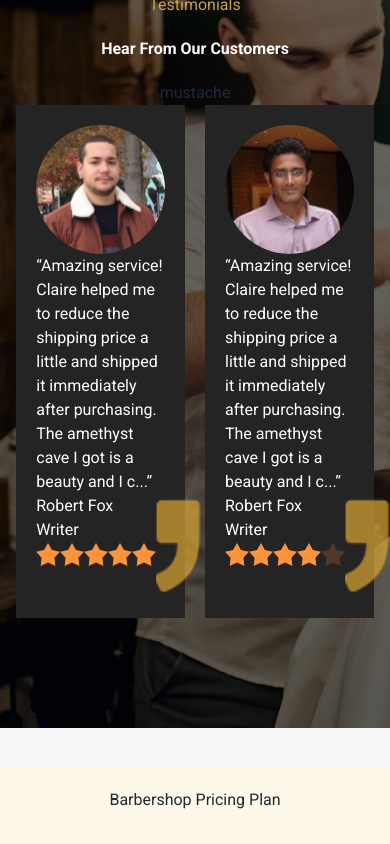
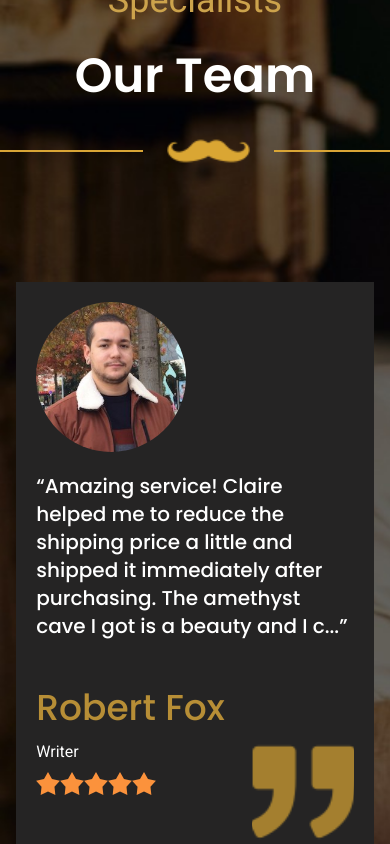
Before and after one commit to Shahriar-Samir/Barbarz, a Next.js app: page / in a window 390 px wide. Shown: the part 10700-11544 px from the top of the page. Built offline with nearby package versions, Linux system fonts and the light colour scheme.

Commit message:
add: testimonials section design and responsiveness

```diff
--- a/src/components/Testimonials.tsx
+++ b/src/components/Testimonials.tsx
@@ -2,23 +2,30 @@ import React from 'react';
 
 const Testimonials = () => {
     return (
-        <section className='bg-[url("/review.jpg")] h-[100vh] bg-cover flex justify-center items-center flex-col'>
+        <section className='bg-[url("/review.jpg")] bg-cover flex justify-center items-center flex-col gap-28 py-24'>
              <section className='flex flex-col items-center gap-5'>
-            <h2 className='text-[#CCA34C] text-'>Testimonials</h2>
-                    <h1 className=' text-white font-semibold'>Hear From Our Customers</h1>
-                    <div className='divide-x-0'>
-                    mustache
+             <h3 className='text-[#CCA34C] text-4xl'>Specialists</h3>
+                    <h1 className='text-white text-5xl font-semibold font-poppins mt-3'>Our Team</h1>
+                    <div className="flex gap-5 mt-3">
+                        <img src='/icons/line.svg'/>
+                        <img src='/icons/mustache.svg'/>
+                        <img src='/icons/line.svg'/>
                     </div>
             </section>
-            <section className='flex gap-5 w-11/12 mx-auto'>
-                <article className='bg-[#252424] text-white p-5'>
-                    <div>
-                    <img src='/icons/testimonial1.svg'/>
-                    <p>“Amazing service! Claire helped me to reduce the shipping price a little and shipped it immediately after purchasing. The amethyst cave I got is a beauty and I c...”</p>
-                    <div className='flex justify-between w-full'>
-                <div>
-                <h1>Robert Fox</h1>
-                    <h6>Writer</h6>
+            <section className='grid grid-cols-1 md:grid-cols-2 gap-7 md:gap-5 w-11/12 mx-auto'>
+
+                <article className='bg-[#252424] text-white p-5 flex gap-5 flex-col lg:flex-row'>
+                <figure className='w-[150px] h-[150px] lg:w-[350px] lg:h-[250px]'>
+                <img src='/icons/testimonial1.svg' className='w-full h-fit object-cover'/>
+                </figure>
+                    <div className='h-full flex flex-col justify-between gap-12'>
+                    <p className="text-xl font-medium font-poppins">“Amazing service! Claire helped me to reduce the shipping price a little and shipped it immediately after purchasing. The amethyst cave I got is a beauty and I c...”</p>
+                <div className=' flex justify-between w-full'>
+                <div className='w-full flex flex-col gap-3'>
+                <h1 className='text-4xl font-medium text-[#B78E36] font-poppins'>Robert Fox</h1>
+                   <div className='w-full flex justify-between'>
+                  <div className='flex flex-col gap-2'>
+                  <h6 className=''>Writer</h6>
                     <div className="rating">
   <input type="radio" name="rating-2" className="mask mask-star-2 bg-orange-400" />
   <input
@@ -29,19 +36,27 @@ const Testimonials = () => {
   <input type="radio" name="rating-2" className="mask mask-star-2 bg-orange-400" checked/>
   <input type="radio" name="rating-2" className="mask mask-star-2 bg-orange-400" disabled/>
 </div>
+                  </div>
+<img src='/icons/quote.svg'/>
+                   </div>
                 </div>
-                <img src='/icons/quote.svg'/>
-                    </div>
+
+                </div>
+
                     </div>
                 </article>
-                <article className='bg-[#252424] text-white p-5'>
-                    <div>
-                    <img src='/icons/testimonial2.svg'/>
-                    <p>“Amazing service! Claire helped me to reduce the shipping price a little and shipped it immediately after purchasing. The amethyst cave I got is a beauty and I c...”</p>
-                    <div className='flex justify-between w-full'>
-                <div>
-                <h1>Robert Fox</h1>
-                    <h6>Writer</h6>
+                <article className='bg-[#252424] text-white p-5 flex flex-col lg:flex-row gap-5'>
+                 <figure className='w-[150px] h-[150px] lg:w-[350px] lg:h-[250px]'>
+                <img src='/icons/testimonial2.svg' className='w-full h-fit object-cover'/>
+                </figure>
+                    <div className='h-full flex flex-col justify-between gap-12'>
+                    <p className="text-xl font-medium font-poppins">“Just came back to home and should say that it is definitely a great experience. I would recommend it for everyone who needs a bike for a short term or want to t...”</p>
+                <div className=' flex justify-between w-full'>
+                <div className='w-full flex flex-col gap-3'>
+                <h1 className='text-4xl font-medium text-[#B78E36] font-poppins'>Marvin McKinney</h1>
+                   <div className='w-full flex justify-between'>
+                  <div className='flex flex-col gap-2'>
+                  <h6 className=''>Businessman</h6>
                     <div className="rating">
   <input type="radio" name="rating-2" className="mask mask-star-2 bg-orange-400" />
   <input
@@ -52,11 +67,16 @@ const Testimonials = () => {
   <input type="radio" name="rating-2" className="mask mask-star-2 bg-orange-400" checked/>
   <input type="radio" name="rating-2" className="mask mask-star-2 bg-orange-400" disabled/>
 </div>
+                  </div>
+<img src='/icons/quote.svg'/>
+                   </div>
                 </div>
-                <img src='/icons/quote.svg'/>
-                    </div>
+
+                </div>
+
                     </div>
                 </article>
+
             </section>
         </section>
     );
```
